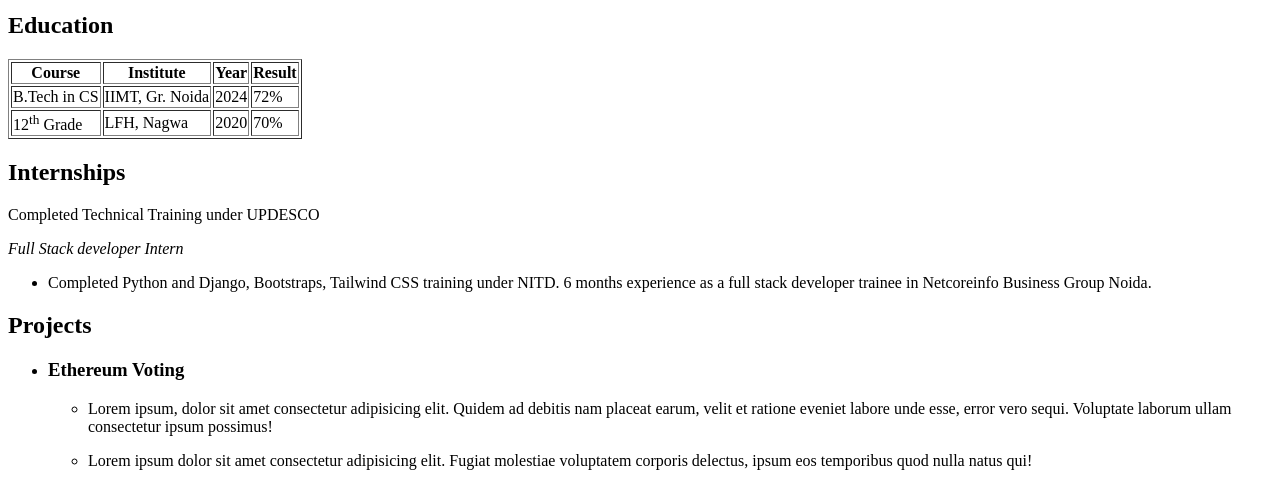
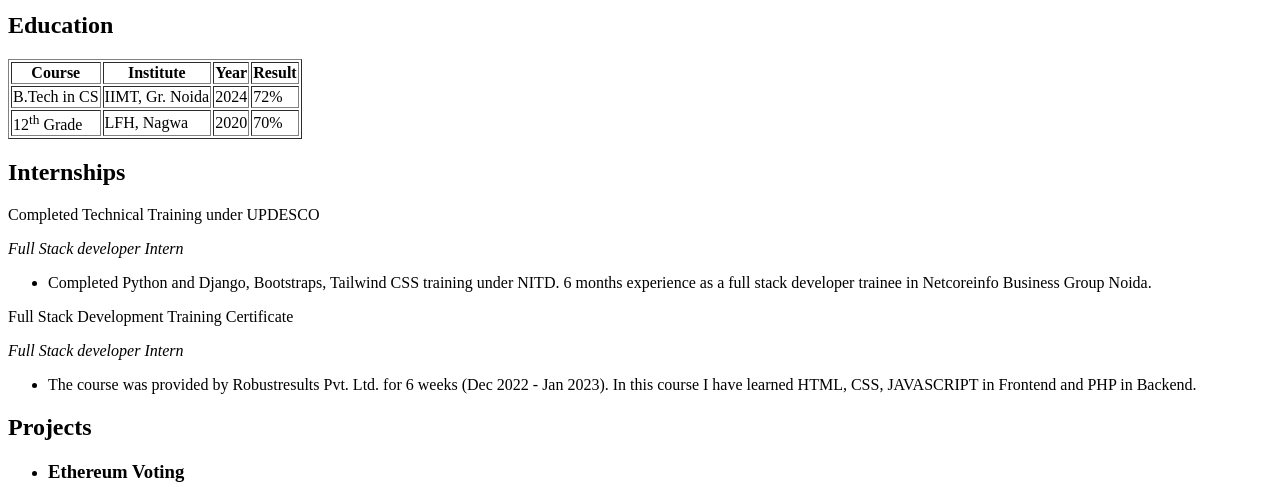
Before and after one commit to AMAN14082001/resume, a plain HTML site: page index.html in a window 1280 px wide. Shown: the part 280-767 px from the top of the page. Drawn offline with Linux system fonts and the light colour scheme.

Commit message:
Update index.html

```diff
--- a/index.html
+++ b/index.html
@@ -77,6 +77,13 @@
                     <li>Completed Python and Django, Bootstraps, Tailwind CSS training under NITD. 6 months experience as a full stack developer trainee in Netcoreinfo Business Group Noida.</li>
                 </ul>
             </article>
+            <article>
+                <p>Full Stack Development Training Certificate</p>
+                <p><i>Full Stack developer Intern</i></p>
+                <ul>
+                    <li>The course was provided by Robustresults Pvt. Ltd. for 6 weeks (Dec 2022 - Jan 2023). In this course I have learned HTML, CSS, JAVASCRIPT in Frontend and PHP in Backend.</li>
+                </ul>
+            </article>
         </section>
 
         <section id="projects">
```
